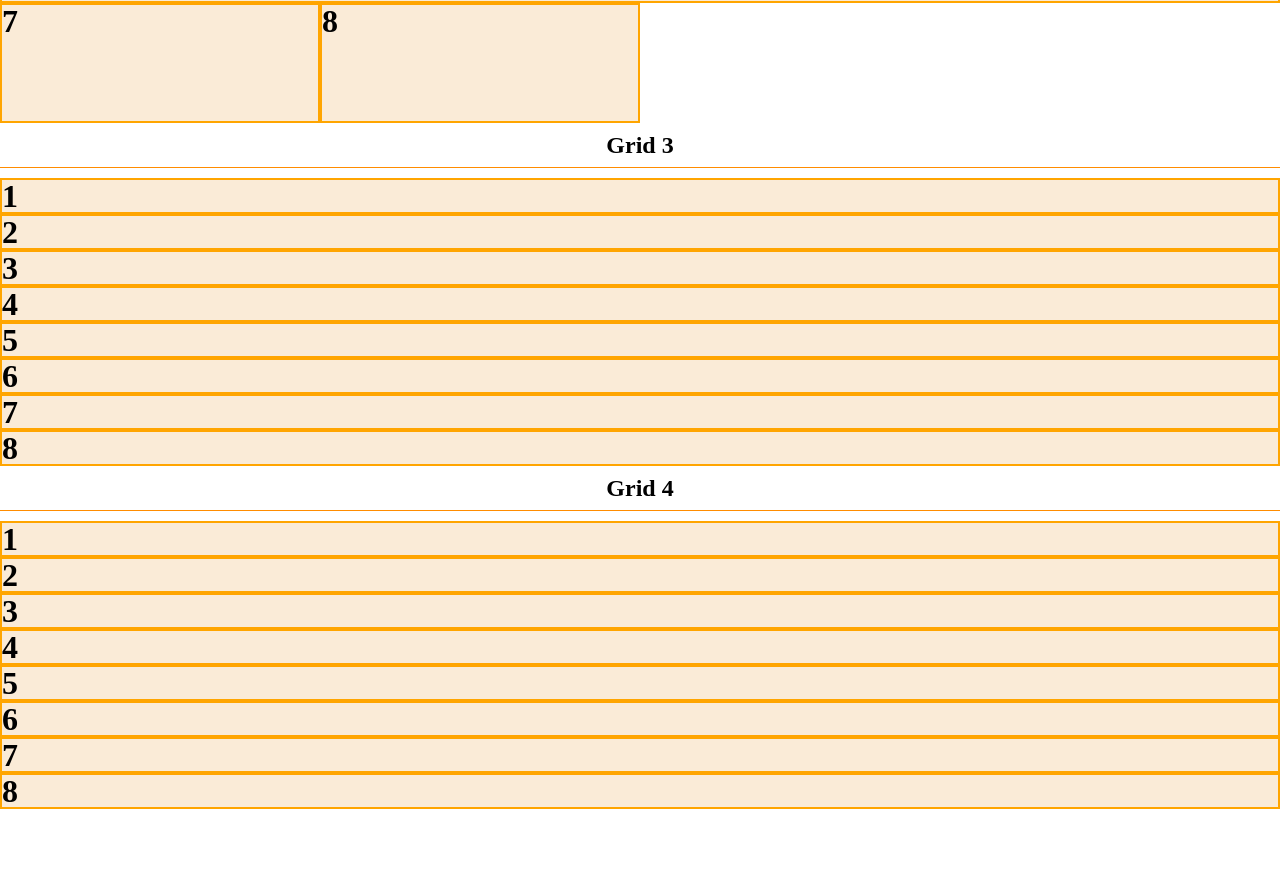
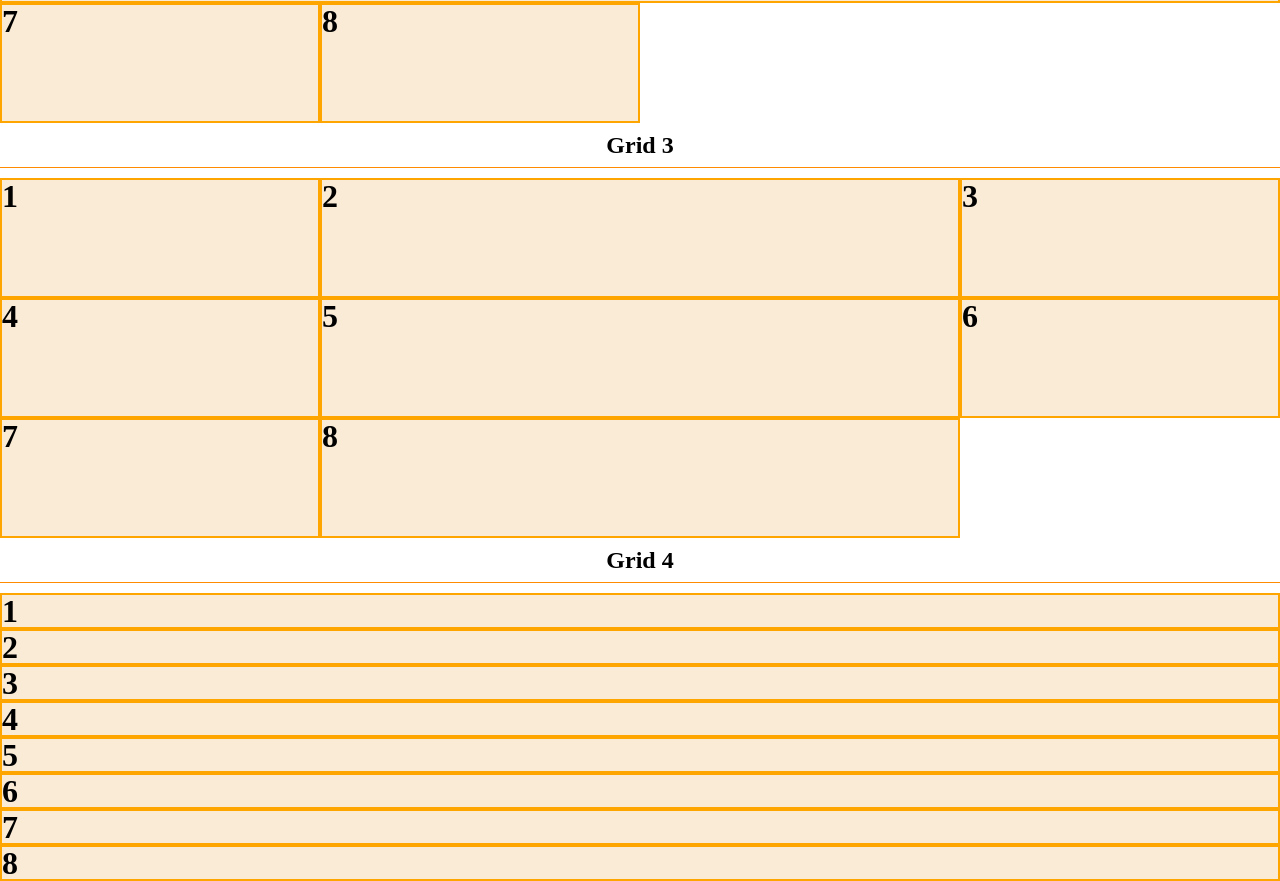
Before and after one commit to JackMaMack/zilla_week11, a plain HTML site: page index.html in a window 1280 px wide. Shown: the part 939-1820 px from the top of the page. Before the commit the page ends 1748 px from the top, so only its background shows below. Drawn offline with Linux system fonts and the light colour scheme.

Commit message:
section 3 created

```diff
--- a/CSS/main.css
+++ b/CSS/main.css
@@ -128,3 +128,11 @@ section.two div:nth-child(6){
     /* you can use span to say how many columns or rows to stretch across */
     grid-column-end: span 4;
 }
+
+section.three article{
+    display: grid;
+    grid-auto-flow: dense;
+
+    grid-template-columns: 1fr 2fr 1fr;
+    grid-auto-rows: 120px;
+}
```
